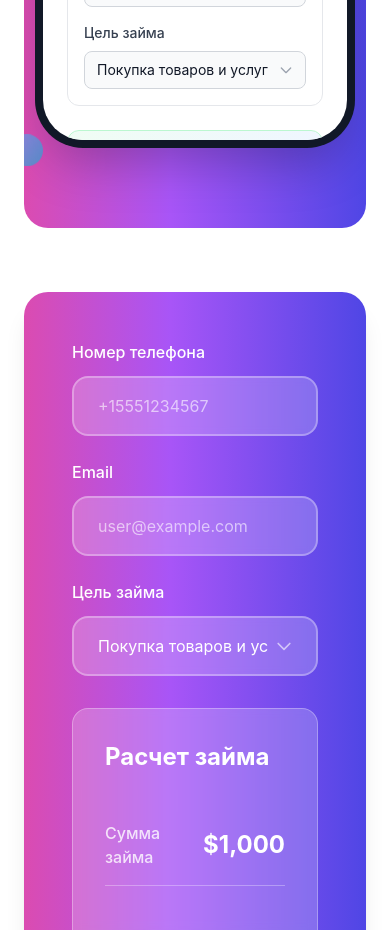
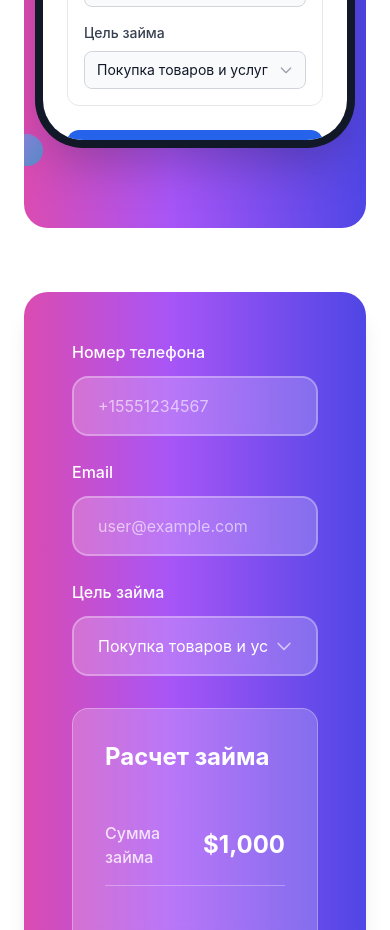
Before and after one commit to ioanngrigorev/microfinance-frontend, a React (Vite) app: page / in a window 390 px wide. Shown: the part 1740-2670 px from the top of the page. Built offline with nearby package versions, Linux system fonts and the light colour scheme.

Commit message:
Remove 'К возврату' block from mobile widget

```diff
--- a/src/pages/HomePage.jsx
+++ b/src/pages/HomePage.jsx
@@ -181,7 +181,7 @@ function HomePage() {
                                 className="w-full px-3 py-2 bg-gray-50 border border-gray-300 rounded-lg focus:ring-2 focus:ring-blue-500 focus:border-transparent text-gray-900 placeholder-gray-500 text-sm"
                                 placeholder="user@example.com"
                               />
-                            </div>
+        </div>
 
                             <div>
                               <label className="block text-sm font-medium text-gray-700 mb-2">
@@ -213,18 +213,8 @@ function HomePage() {
                                 </div>
                               </div>
                             </div>
-                          </div>
+        </div>
 
-                          {/* К возврату */}
-                          <div className="bg-gradient-to-r from-green-50 to-blue-50 border border-green-200 rounded-xl p-4">
-                            <div className="flex justify-between items-center">
-                              <span className="text-lg font-semibold text-gray-900">К возврату</span>
-                              <span className="text-2xl font-bold text-green-600">${payment.totalAmount}</span>
-                            </div>
-                            <div className="text-sm text-gray-600 mt-1">
-                              Месячный платеж: ${payment.monthlyPayment}
-                            </div>
-                          </div>
 
                           {/* Quick actions */}
                           <div className="space-y-3">
```
